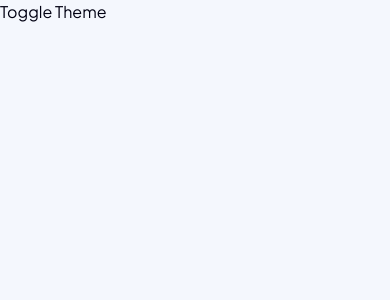
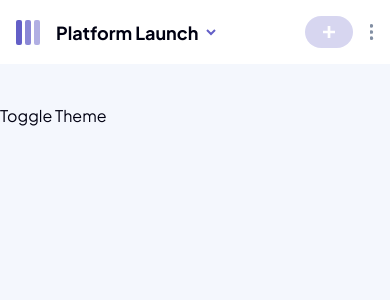
Before and after one commit to CodingWithJiro/frontend-mentor-kanban-task-management-web-app, a Next.js app: page / in a window 390 px wide. Shown: the top 300 px of the page. Built offline with nearby package versions, Linux system fonts and the light colour scheme.

Commit message:
feat(nav): create initial static mobile navigation

```diff
--- a/src/app/globals.css
+++ b/src/app/globals.css
@@ -5,16 +5,19 @@
 :root {
   --background: #f4f7fd;
   --foreground: #000112;
+  --background-navbar: #ffffff;
 }
 
 .dark {
   --background: #20212c;
   --foreground: #ffffff;
+  --background-navbar: #2b2c37;
 }
 
 @theme inline {
   --color-background: var(--background);
   --color-foreground: var(--foreground);
+  --color-background-navbar: var(--background-navbar);
   --font-sans: var(--font-plus-jakarta-sans);
   --color-main-purple: #635fc7;
   --color-main-purple-hover: #a8a4ff;
--- a/src/app/page.tsx
+++ b/src/app/page.tsx
@@ -1,15 +1,19 @@
 'use client';
 
 import { useTheme } from 'next-themes';
+import MobileNavBar from '@/components/navigation/mobile-nav-bar';
 
 export default function Home() {
   const { theme, setTheme } = useTheme();
 
   return (
     <main>
+      <MobileNavBar />
+
       <button
         type="button"
         onClick={() => setTheme(theme === 'light' ? 'dark' : 'light')}
+        className="mt-10"
       >
         Toggle Theme
       </button>
--- /dev/null
+++ b/src/components/navigation/add-task.tsx
@@ -0,0 +1,34 @@
+import Image from 'next/image';
+
+export default function AddTask() {
+  return (
+    <section className="flex items-center justify-end gap-4">
+      <button
+        className="bg-main-purple cursor-pointer rounded-3xl px-4.5 py-2.5 opacity-25"
+        type="button"
+        aria-label="Add task to this board."
+      >
+        <Image
+          src="/icons/icon-add-task-mobile.svg"
+          width={12}
+          height={12}
+          alt=""
+        />
+      </button>
+
+      <button
+        className="cursor-pointer"
+        type="button"
+        aria-label="Edit or delete board."
+      >
+        <Image
+          src="/icons/icon-vertical-ellipsis.svg"
+          className="scale-80"
+          width={5}
+          height={20}
+          alt=""
+        />
+      </button>
+    </section>
+  );
+}
--- /dev/null
+++ b/src/components/navigation/board-selector.tsx
@@ -0,0 +1,25 @@
+import Image from 'next/image';
+
+export default function BoardSelector() {
+  return (
+    <nav className="flex items-center justify-start gap-4">
+      <Image src="/icons/logo-mobile.svg" width={24} height={25} alt="" />
+
+      <div className="flex items-center justify-start gap-2">
+        <h1 className="text-heading-l font-bold">Platform Launch</h1>
+        <button
+          className="cursor-pointer"
+          type="button"
+          aria-label="See other boards."
+        >
+          <Image
+            src="/icons/icon-chevron-down.svg"
+            width={10}
+            height={7}
+            alt=""
+          />
+        </button>
+      </div>
+    </nav>
+  );
+}
--- /dev/null
+++ b/src/components/navigation/mobile-nav-bar.tsx
@@ -0,0 +1,11 @@
+import AddTask from './add-task';
+import BoardSelector from './board-selector';
+
+export default function MobileNavBar() {
+  return (
+    <header className="bg-background-navbar flex min-h-16 flex-row items-center justify-between px-4">
+      <BoardSelector />
+      <AddTask />
+    </header>
+  );
+}
```
